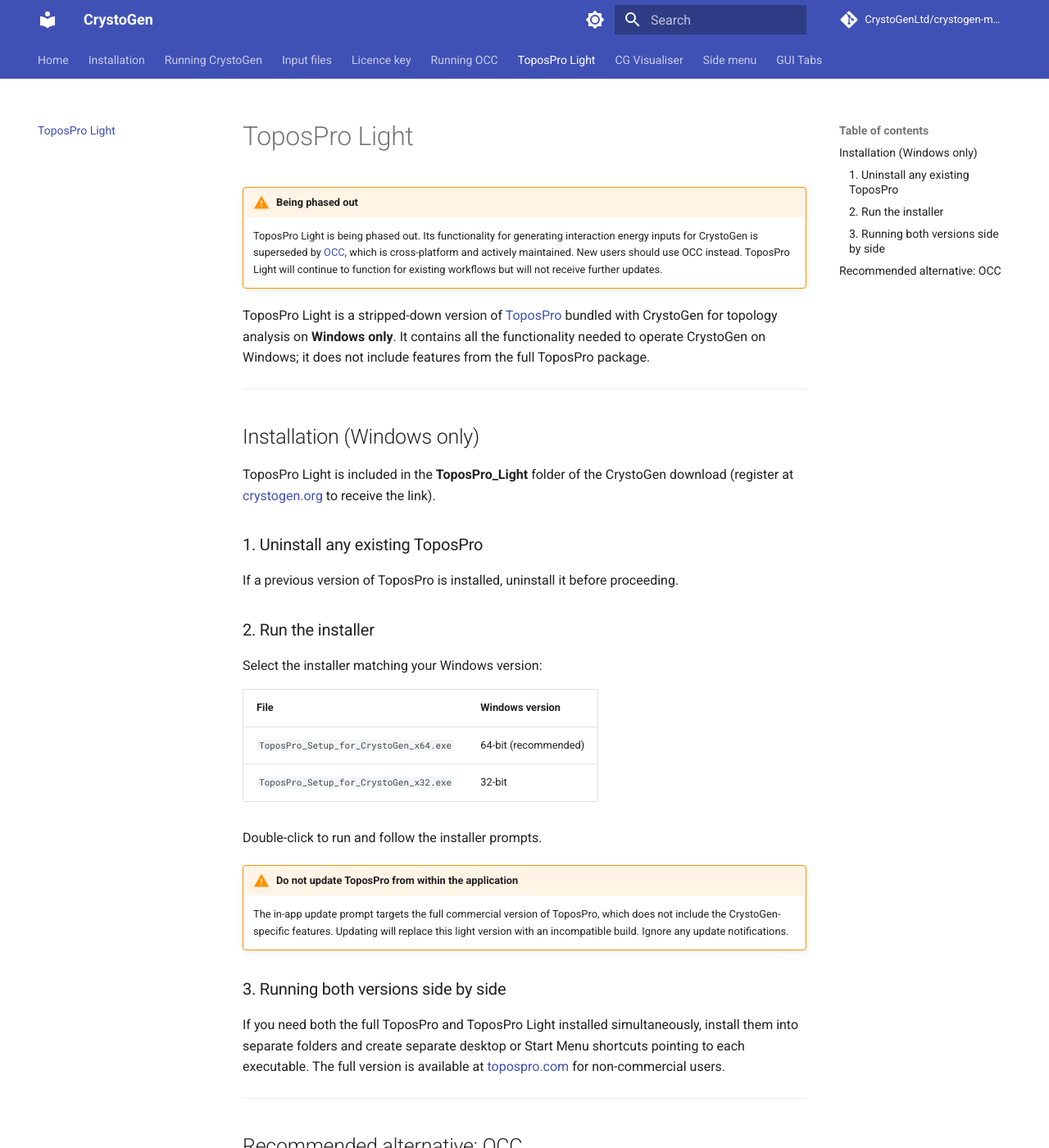
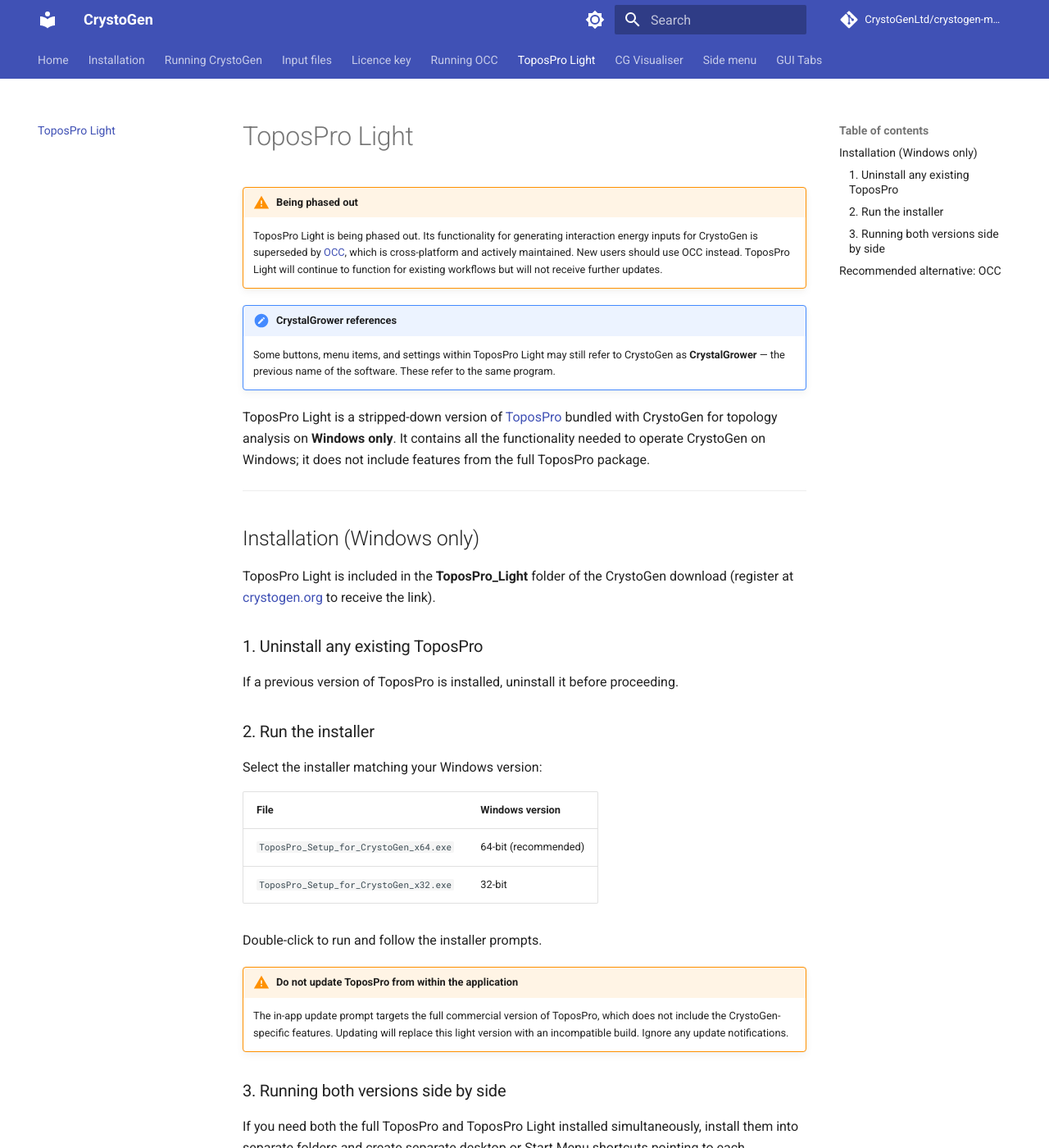
Before and after one commit to CrystoGenLtd/crystogen-manuals, an MkDocs documentation site: the page built from docs/topospro.md, in a window 1280 px wide and 1400 px high. Shown: the whole window at 82% size. Built offline with MkDocs 1.6.1 and Material for MkDocs 9.7.7, drawn with Linux system fonts in a browser that asks for light colours; comment, search, counter and statistics services are not loaded; some of the changed text lies outside the part shown.

```diff
--- a/docs/topospro.md
+++ b/docs/topospro.md
@@ -2,6 +2,9 @@
 
 !!! warning "Being phased out"
     ToposPro Light is being phased out. Its functionality for generating interaction energy inputs for CrystoGen is superseded by [OCC](occ.md), which is cross-platform and actively maintained. New users should use OCC instead. ToposPro Light will continue to function for existing workflows but will not receive further updates.
+
+!!! note "CrystalGrower references"
+    Some buttons, menu items, and settings within ToposPro Light may still refer to CrystoGen as **CrystalGrower** — the previous name of the software. These refer to the same program.
 
 ToposPro Light is a stripped-down version of [ToposPro](https://topospro.com) bundled with CrystoGen for topology analysis on **Windows only**. It contains all the functionality needed to operate CrystoGen on Windows; it does not include features from the full ToposPro package.
 
--- a/mkdocs.yml
+++ b/mkdocs.yml
@@ -3,6 +3,7 @@
 site_url: https://crystogenltd.github.io/crystogen-manuals/
 repo_url: https://github.com/CrystoGenLtd/crystogen-manuals
 repo_name: CrystoGenLtd/crystogen-manuals
+copyright: Copyright &copy; 2026 CrystoGen Ltd
 
 theme:
   name: material
```
Also changed, not shown: docs/index.md (+2 -2 lines), docs/templates/default_cover.html.j2 (+1 -7 lines).
